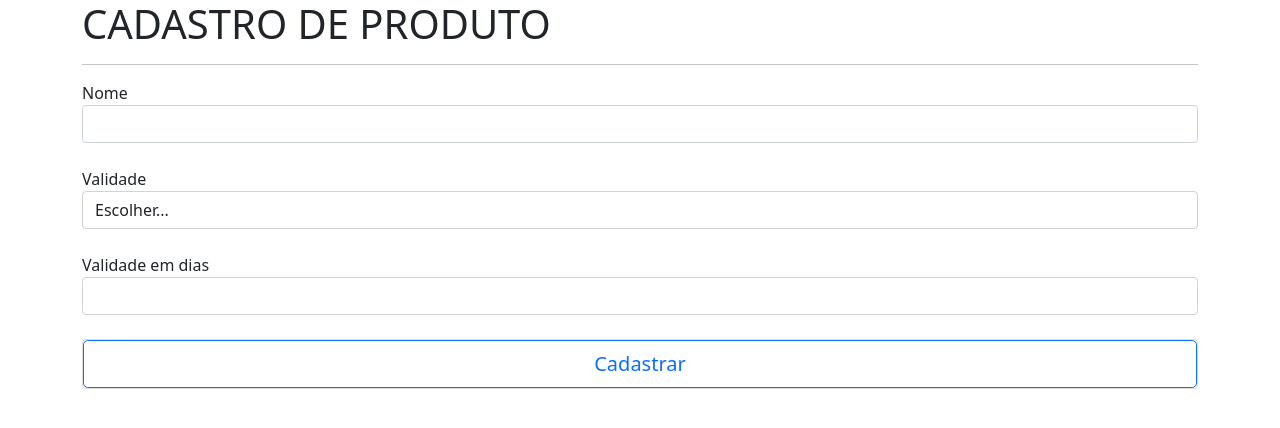
After one commit to Marcelo-Alves/pdv, a PHP site: template view/produtoform.php in a window 1280 px wide. The commit adds this page. Shown: the top 428 px of the page. Run offline with PHP 8.4, Linux system fonts and the light colour scheme; the template is opened without the code that fills it, so the values that code supplies are empty.

Commit message:
arrumando as rotas

```diff
--- a/view/padrao/rodape.php
+++ b/view/padrao/rodape.php
@@ -1,3 +1,3 @@
-
+		</div>
     </body>
 </html>
--- a/view/padrao/topo.php
+++ b/view/padrao/topo.php
@@ -7,6 +7,7 @@
 		<title><?php echo titulo; ?></title>
 
 		<!-- Principal CSS do Bootstrap -->
-		<link href="./biblioteca/css/bootstrap.css" rel="stylesheet">
+		<link href="../biblioteca/css/bootstrap.css" rel="stylesheet">
     </head>
     <body>
+    <div class="container">
--- /dev/null
+++ b/view/produtoform.php
@@ -0,0 +1,32 @@
+<?php
+define('titulo', "Painel de Cadastro de Produto");
+require 'padrao/topo.php';
+?>
+
+<p class="h1">CADASTRO DE PRODUTO</p>
+<hr>
+	<form action='controller/produto.php?action=inserir' method='POST'>
+		<div class="form-group">
+			<label for="nome" > Nome </label>
+			<input type='text' name='nome' id='nome' class="form-control">
+			<br>
+			<label for="validade" > Validade </label>
+			<select name='validade' class="form-control">
+				<option selected>Escolher...</option>
+				<option value='0'>Não</option>
+				<option value='1'>Sim</option>
+			<select/>
+			<br>
+			<label for="validade_dias" >Validade em dias </label>
+			<input type='text' name='validade_dias' id='validade_dias' class="form-control">
+		</div>
+		<br>
+		<div class="card text-center">
+			<input type='SUBMIT' VALUE='Cadastrar' class="btn btn-lg btn-block btn-outline-primary">
+		</div>
+	</form>
+
+
+<?php
+require 'padrao/rodape.php';
+?>
--- /dev/null
+++ b/view/produtolista.php
@@ -0,0 +1,5 @@
+<?php
+define('titulo', "Painel de Lista de Produto");
+require 'padrao/topo.php';
+
+?>
```
Also changed, not shown: controller/produto.php (+9 -7 lines), index.php (+8 -4 lines), view/produto.php (deleted, +0 -25 lines).
